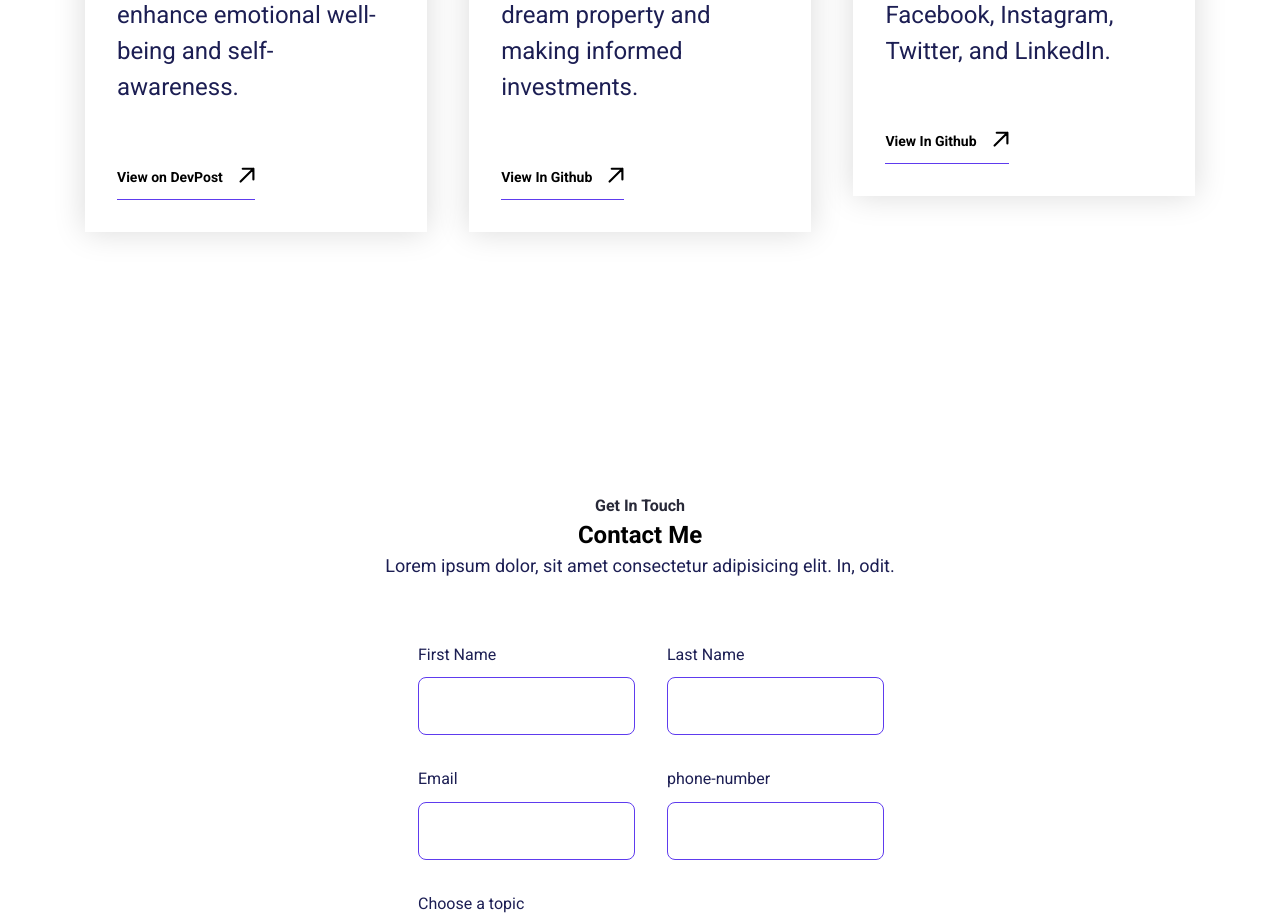
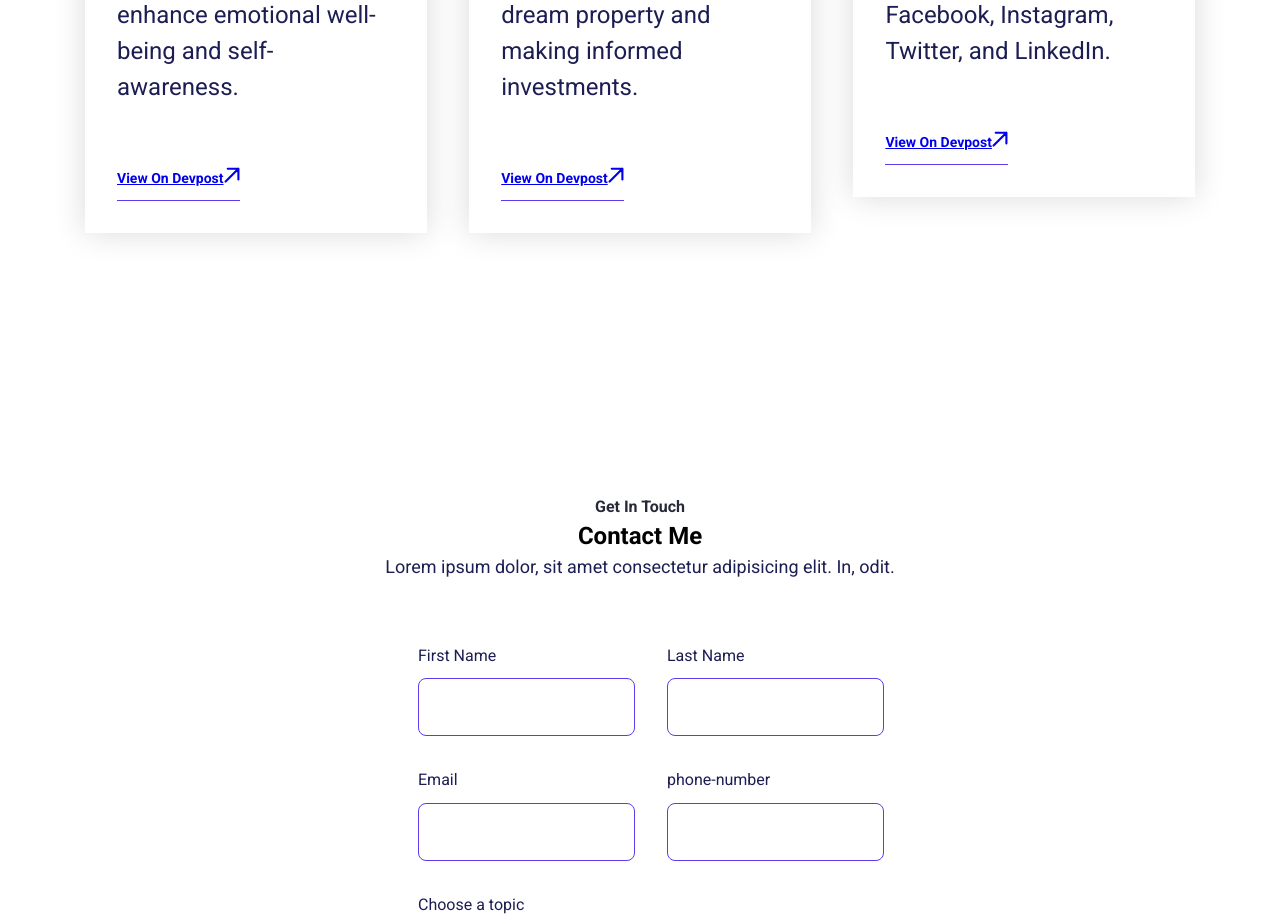
Before and after one commit to aryanmathur2003/personal-website, a React (Create React App) app: page / in a window 1280 px wide. Shown: the part 3400-4324 px from the top of the page. Built offline with nearby package versions, Linux system fonts and the light colour scheme.

Commit message:
Links for portfolio

```diff
--- a/src/Pages/Home/MyPortfolio.jsx
+++ b/src/Pages/Home/MyPortfolio.jsx
@@ -29,10 +29,13 @@ export default function MyPortfolio() {
             </div>
             <div className="portfolio--section--card--content">
               <div>
-                <h1 className="portfolio--section--title">{item.title}</h1>
+                <h1 className="portfolio--section--title">
+
+                  {item.title}</h1>
                 <p className="hero--section-description">{item.description}</p>
               </div>
               <p className="text-sm portfolio--link">
+                <a href={item.href} target="_blank" rel="noopener noreferrer">
                 {item.link}
                 <svg
                   xmlns="http://www.w3.org/2000/svg"
@@ -49,6 +52,7 @@ export default function MyPortfolio() {
                     stroke-linejoin="round"
                   />
                 </svg>
+                </a>
               </p>
             </div>
           </div>
--- a/src/data/index.json
+++ b/src/data/index.json
@@ -43,21 +43,25 @@
           "src": "./img/tempo2.png",
           "title": "Tempo",
           "description": "An AI app that categorizes users' thoughts and experiences into different life areas, providing personalized feedback and guidance to enhance emotional well-being and self-awareness.",
-          "link": "View on DevPost"
+          "link": "View On Devpost",
+          "href": "https://devpost.com/software/tempo-6zilkt"
         },
         {
           "id": "2",
           "src": "./img/rellow.png",
           "title": "Rellow",
           "description": "Rellow is a revolutionary real estate platform driven by advanced AI technology. Rellow simplifies complex tasks - in this case, finding your dream property and making informed investments.",
-          "link": "View In Github"
+          "link": "View On Devpost",
+          "href": "https://devpost.com/software/rellow-h5tayj"
         },
         {
           "id": "3",
           "src": "./img/promote.png",
           "title": "PromoteAI",
           "description": "PromoteAI is an AI companion that helps you design, plan, and execute social media marketing campaigns seamlessly on Facebook, Instagram, Twitter, and LinkedIn.",
-          "link": "View In Github"
+          "link": "View On Devpost",
+          "href": "https://devpost.com/software/promoteai"
+
         }
       ]
 }
```
